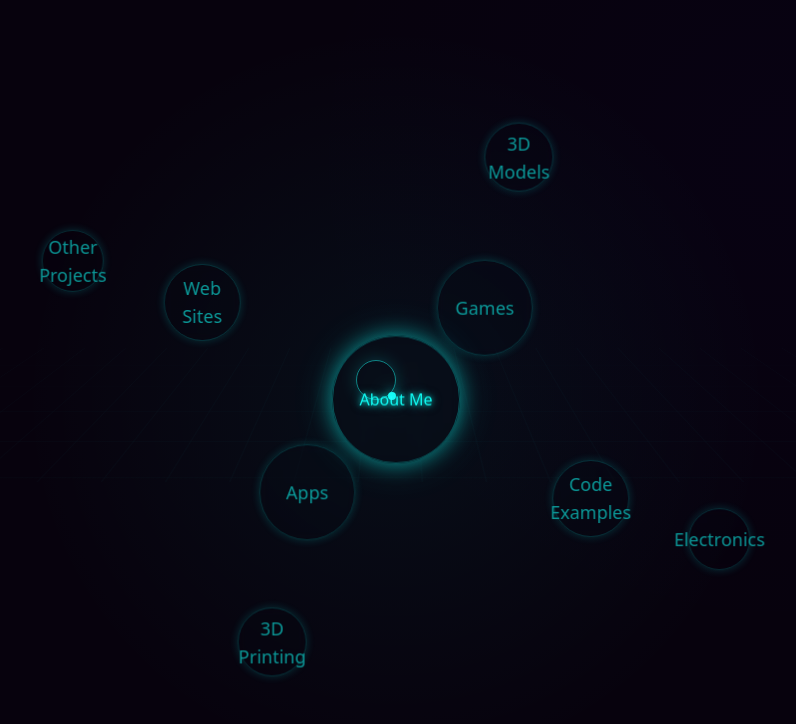
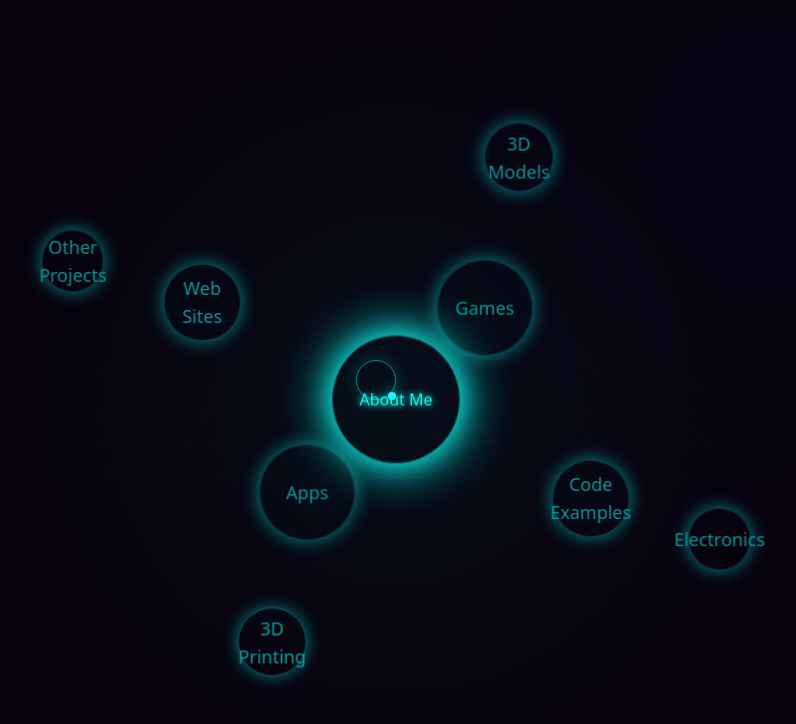
Before and after one commit to IIIStealthIII/digital-orbit-creator, a React (Vite) app: page / in a window 1280 px wide. Shown: the top 724 px of the page, without its empty margins (244-1040 px from the left). Built offline with nearby package versions, Linux system fonts and the light colour scheme.

Commit message:
Enhance button glow and add highlight
Implement a system to highlight splash screen buttons, cycling through them with a brighter glow effect.

```diff
--- a/src/components/OrbitSystem.tsx
+++ b/src/components/OrbitSystem.tsx
@@ -9,6 +9,8 @@ interface OrbitButtonProps {
   orbitRadius: number;
   orbitSpeed: string;
   startAngle?: number;
+  isHighlighted: boolean;
+  id: string;
 }
 
 interface CategoryData {
@@ -18,6 +20,7 @@ interface CategoryData {
   orbitRadius: number;
   orbitSpeed: string;
   startAngle?: number;
+  id: string;
 }
 
 const OrbitButton: React.FC<OrbitButtonProps> = ({
@@ -26,14 +29,18 @@ const OrbitButton: React.FC<OrbitButtonProps> = ({
   size,
   orbitRadius,
   orbitSpeed,
-  startAngle = 0
+  startAngle = 0,
+  isHighlighted,
+  id
 }) => {
   const navigate = useNavigate();
-  const [id] = useState(`orbit-btn-${text.replace(/\s+/g, '-').toLowerCase()}`);
 
   const handleClick = () => {
     navigate(path);
   };
+
+  // Enhanced glow effect with additional highlight state
+  const glowIntensity = isHighlighted ? '0 0 30px rgba(16, 249, 241, 0.9), 0 0 50px rgba(16, 249, 241, 0.7), 0 0 70px rgba(16, 249, 241, 0.5)' : '0 0 15px rgba(16, 249, 241, 0.7), 0 0 25px rgba(16, 249, 241, 0.3)';
 
   // Fixed style calculation to correctly position the button at its start angle
   const style = {
@@ -44,18 +51,23 @@ const OrbitButton: React.FC<OrbitButtonProps> = ({
     height: `${size}px`,
     // Use translateX to position at the orbit radius, then rotate around the center
     transform: `rotate(${startAngle}deg) translateX(${orbitRadius}px) rotate(-${startAngle}deg)`,
+    transition: 'box-shadow 2s ease-in-out',
   } as React.CSSProperties;
 
   return (
     <div
       className={`orbit-item ${orbitSpeed}`}
       style={style}
-      data-angle={startAngle} // Adding data attribute for debugging
+      data-angle={startAngle}
     >
       <button
         id={id}
         onClick={handleClick}
-        className="tron-button w-full h-full text-sm md:text-base lg:text-lg opacity-60 rounded-full"
+        className={`tron-button w-full h-full text-sm md:text-base lg:text-lg rounded-full ${isHighlighted ? 'highlighted-button' : 'opacity-60'}`}
+        style={{
+          boxShadow: glowIntensity,
+          transition: 'box-shadow 2s ease-in-out, opacity 2s ease-in-out',
+        }}
       >
         {text}
       </button>
@@ -63,9 +75,14 @@ const OrbitButton: React.FC<OrbitButtonProps> = ({
   );
 };
 
-const CenterButton: React.FC<{ text: string; size: number; path: string }> = ({ text, size, path }) => {
+const CenterButton: React.FC<{ text: string; size: number; path: string; isHighlighted: boolean; id: string }> = ({
+  text,
+  size,
+  path,
+  isHighlighted,
+  id
+}) => {
   const navigate = useNavigate();
-  const [id] = useState(`orbit-btn-${text.replace(/\s+/g, '-').toLowerCase()}`);
   const [position, setPosition] = useState({ x: 0, y: 0 });
   const animationRef = useRef<number>();
 
@@ -117,17 +134,22 @@ const CenterButton: React.FC<{ text: string; size: number; path: string }> = ({
     };
   }, [size]);
 
+  // Enhanced glow effect with additional highlight state
+  const glowIntensity = isHighlighted ?
+    '0 0 30px rgba(16, 249, 241, 0.9), 0 0 50px rgba(16, 249, 241, 0.7), 0 0 70px rgba(16, 249, 241, 0.5)' :
+    '0 0 20px rgba(16, 249, 241, 0.7), 0 0 40px rgba(16, 249, 241, 0.4)';
+
   return (
     <button
       id={id}
       onClick={() => navigate(path)}
-      className="tron-button animate-float glow-text z-10 rounded-full"
+      className={`tron-button animate-float z-10 rounded-full ${isHighlighted ? 'highlighted-button' : 'glow-text'}`}
       style={{
         width: `${size}px`,
         height: `${size}px`,
-        boxShadow: '0 0 20px rgba(16, 249, 241, 0.5), 0 0 40px rgba(16, 249, 241, 0.2)',
+        boxShadow: glowIntensity,
         transform: `translate(${position.x}px, ${position.y}px)`,
-        transition: 'box-shadow 0.3s ease',
+        transition: 'box-shadow 2s ease-in-out, opacity 2s ease-in-out',
       }}
     >
       {text}
@@ -138,6 +160,7 @@ const CenterButton: React.FC<{ text: string; size: number; path: string }> = ({
 const OrbitSystem: React.FC = () => {
   const [windowSize, setWindowSize] = useState({ width: window.innerWidth, height: window.innerHeight });
   const [orbitSize, setOrbitSize] = useState(0);
+  const [highlightedButtonId, setHighlightedButtonId] = useState<string | null>(null);
   const minStartAngle = 40;
   const maxStartAngle = 100;
 
@@ -167,6 +190,36 @@ const OrbitSystem: React.FC = () => {
     setOrbitSize(minDimension * 0.4);
   }, [windowSize]);
 
+  // Effect for button highlighting
+  useEffect(() => {
+    // Define button highlighting system
+    const highlightNextButton = () => {
+      // Get all button IDs
+      const buttonIds = categories.map(category => category.id);
+
+      // Select a random button that's not the current highlighted button
+      let nextButtonId = highlightedButtonId;
+      while (nextButtonId === highlightedButtonId || nextButtonId === null) {
+        const randomIndex = Math.floor(Math.random() * buttonIds.length);
+        nextButtonId = buttonIds[randomIndex];
+      }
+
+      setHighlightedButtonId(nextButtonId);
+    };
+
+    // Initial highlight
+    if (highlightedButtonId === null && categories.length > 0) {
+      setHighlightedButtonId(categories[0].id);
+    }
+
+    // Set up the interval for changing the highlighted button
+    const highlightInterval = setInterval(() => {
+      highlightNextButton();
+    }, 5000); // Change highlight every 5 seconds (3s highlight + 2s transition)
+
+    return () => clearInterval(highlightInterval);
+  }, [highlightedButtonId]);
+
   const centerButtonSize = orbitSize * 0.4;
   const tier1ButtonSize = centerButtonSize * 0.75;
   const tier2ButtonSize = tier1ButtonSize * 0.8;
@@ -186,23 +239,23 @@ const OrbitSystem: React.FC = () => {
 
   const categories: CategoryData[] = [
     // Center button now has orbitRadius and orbitSpeed set to 0 and empty string
-    { name: "About Me", path: "/about", size: centerButtonSize, orbitRadius: 0, orbitSpeed: "" },
+    { name: "About Me", path: "/about", size: centerButtonSize, orbitRadius: 0, orbitSpeed: "", id: "orbit-btn-about-me" },
 
     // Tier 1 - Apps and Games (positioned at exact opposites)
-    { name: "Apps", path: "/apps", size: tier1ButtonSize, orbitRadius: tier1Radius, orbitSpeed: "animate-orbit", startAngle: tier1Angle },
-    { name: "Games", path: "/games", size: tier1ButtonSize, orbitRadius: tier1Radius, orbitSpeed: "animate-orbit", startAngle: oppositeTier1Angle },
+    { name: "Apps", path: "/apps", size: tier1ButtonSize, orbitRadius: tier1Radius, orbitSpeed: "animate-orbit", startAngle: tier1Angle, id: "orbit-btn-apps" },
+    { name: "Games", path: "/games", size: tier1ButtonSize, orbitRadius: tier1Radius, orbitSpeed: "animate-orbit", startAngle: oppositeTier1Angle, id: "orbit-btn-games" },
 
     // Tier 2 - Web Sites and Code Examples (positioned at exact opposites)
-    { name: "Web Sites", path: "/websites", size: tier2ButtonSize, orbitRadius: tier2Radius, orbitSpeed: "animate-orbit-slow", startAngle: tier2Angle },
-    { name: "Code Examples", path: "/code", size: tier2ButtonSize, orbitRadius: tier2Radius, orbitSpeed: "animate-orbit-slow", startAngle: oppositeTier2Angle },
+    { name: "Web Sites", path: "/websites", size: tier2ButtonSize, orbitRadius: tier2Radius, orbitSpeed: "animate-orbit-slow", startAngle: tier2Angle, id: "orbit-btn-websites" },
+    { name: "Code Examples", path: "/code", size: tier2ButtonSize, orbitRadius: tier2Radius, orbitSpeed: "animate-orbit-slow", startAngle: oppositeTier2Angle, id: "orbit-btn-code-examples" },
 
     // Tier 3 - 3D Models and 3D Printing (positioned at exact opposites)
-    { name: "3D Models", path: "/3d-models", size: tier3ButtonSize, orbitRadius: tier3Radius, orbitSpeed: "animate-orbit-slower", startAngle: tier3Angle },
-    { name: "3D Printing", path: "/3d-printing", size: tier3ButtonSize, orbitRadius: tier3Radius, orbitSpeed: "animate-orbit-slower", startAngle: oppositeTier3Angle },
+    { name: "3D Models", path: "/3d-models", size: tier3ButtonSize, orbitRadius: tier3Radius, orbitSpeed: "animate-orbit-slower", startAngle: tier3Angle, id: "orbit-btn-3d-models" },
+    { name: "3D Printing", path: "/3d-printing", size: tier3ButtonSize, orbitRadius: tier3Radius, orbitSpeed: "animate-orbit-slower", startAngle: oppositeTier3Angle, id: "orbit-btn-3d-printing" },
 
     // Tier 4 - Electronics and Other Projects (positioned at exact opposites)
-    { name: "Electronics", path: "/electronics", size: tier4ButtonSize, orbitRadius: tier4Radius, orbitSpeed: "animate-orbit-slowest", startAngle: tier4Angle },
-    { name: "Other Projects", path: "/other", size: tier4ButtonSize, orbitRadius: tier4Radius, orbitSpeed: "animate-orbit-slowest", startAngle: oppositeTier4Angle },
+    { name: "Electronics", path: "/electronics", size: tier4ButtonSize, orbitRadius: tier4Radius, orbitSpeed: "animate-orbit-slowest", startAngle: tier4Angle, id: "orbit-btn-electronics" },
+    { name: "Other Projects", path: "/other", size: tier4ButtonSize, orbitRadius: tier4Radius, orbitSpeed: "animate-orbit-slowest", startAngle: oppositeTier4Angle, id: "orbit-btn-other-projects" },
   ];
 
   const centerCategory = categories[0];
@@ -217,6 +270,8 @@ const OrbitSystem: React.FC = () => {
         text={centerCategory.name}
         size={centerCategory.size}
         path={centerCategory.path}
+        isHighlighted={highlightedButtonId === centerCategory.id}
+        id={centerCategory.id}
       />
 
       {orbitingCategories.map((category, index) => (
@@ -228,6 +283,8 @@ const OrbitSystem: React.FC = () => {
           orbitRadius={category.orbitRadius}
           orbitSpeed={category.orbitSpeed}
           startAngle={category.startAngle}
+          isHighlighted={highlightedButtonId === category.id}
+          id={category.id}
         />
       ))}
     </div>
--- a/src/index.css
+++ b/src/index.css
@@ -1,4 +1,3 @@
-
 @tailwind base;
 @tailwind components;
 @tailwind utilities;
@@ -134,16 +133,21 @@
     border border-tron-cyan border-opacity-30 text-tron-cyan font-medium
     backdrop-filter backdrop-blur-sm transition-all duration-300
     hover:bg-tron-cyan hover:bg-opacity-10 hover:border-opacity-70;
-    box-shadow: 0 0 10px rgba(16, 249, 241, 0.3);
+    box-shadow: 0 0 15px rgba(16, 249, 241, 0.5);
   }
 
   .tron-button:hover {
-    box-shadow: 0 0 20px rgba(16, 249, 241, 0.5);
+    box-shadow: 0 0 30px rgba(16, 249, 241, 0.7);
   }
 
   .tron-button-highlight {
     @apply bg-tron-cyan bg-opacity-20 border-opacity-100;
     box-shadow: 0 0 30px rgba(16, 249, 241, 0.7);
+  }
+
+  .highlighted-button {
+    @apply opacity-100 bg-opacity-20 border-opacity-100;
+    animation: pulse-glow 3s ease-in-out;
   }
 
   .rhombus-shape {
@@ -250,6 +254,21 @@
   }
 }
 
+@keyframes pulse-glow {
+  0% {
+    box-shadow: 0 0 15px rgba(16, 249, 241, 0.5);
+    border-color: rgba(16, 249, 241, 0.5);
+  }
+  50% {
+    box-shadow: 0 0 30px rgba(16, 249, 241, 0.9), 0 0 50px rgba(16, 249, 241, 0.7), 0 0 70px rgba(16, 249, 241, 0.5);
+    border-color: rgba(16, 249, 241, 1);
+  }
+  100% {
+    box-shadow: 0 0 15px rgba(16, 249, 241, 0.5);
+    border-color: rgba(16, 249, 241, 0.5);
+  }
+}
+
 @keyframes grid-fade {
   0% {
     opacity: 0.3;
```
